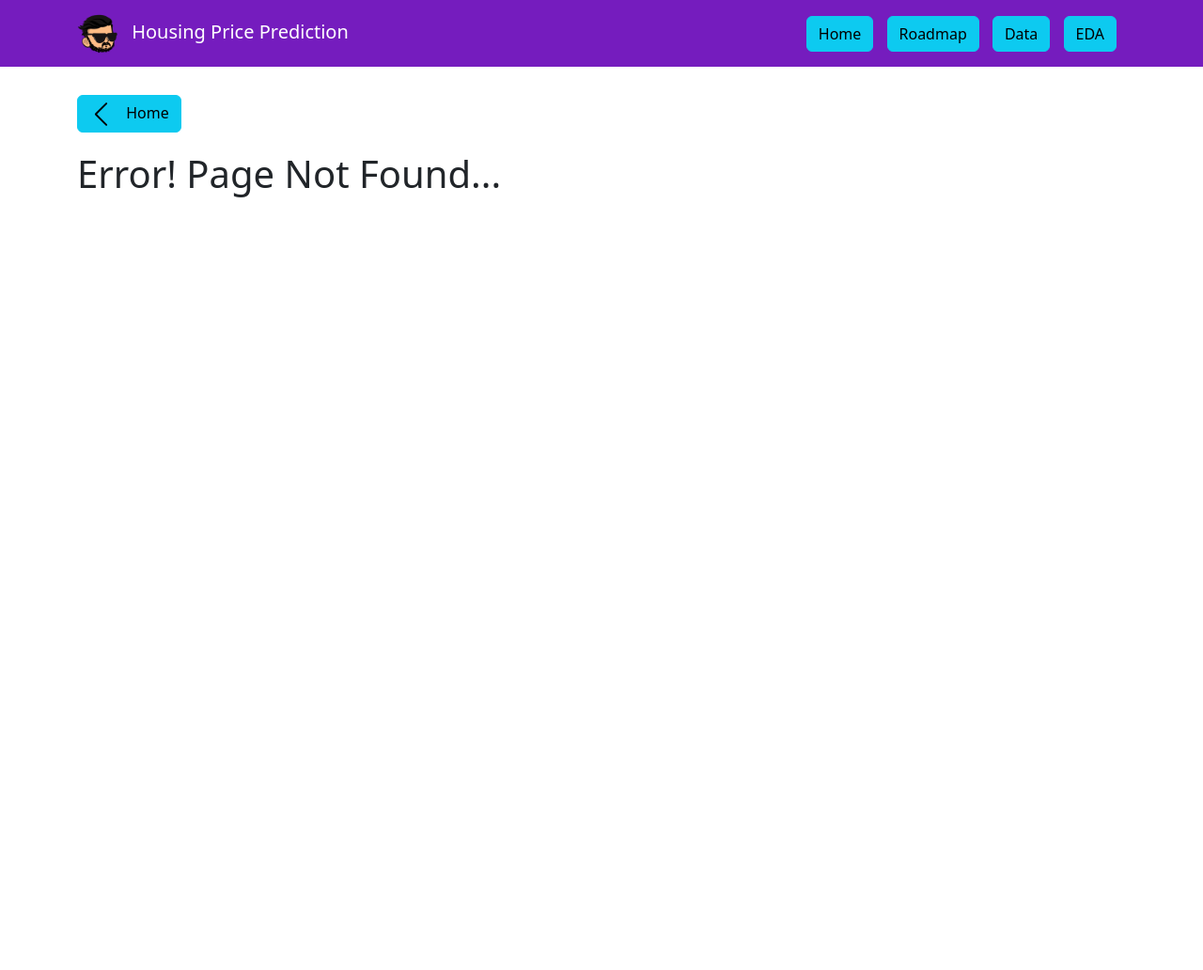
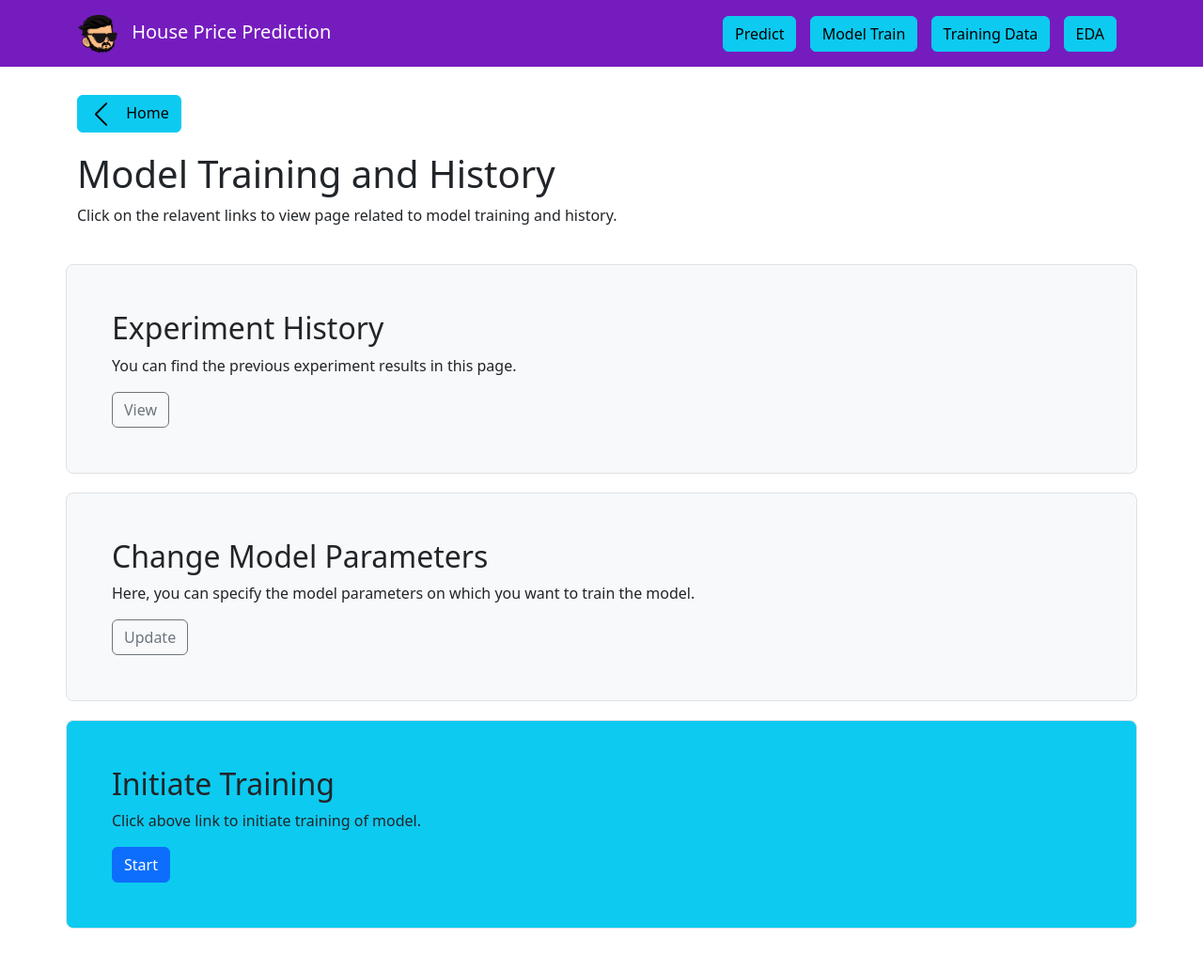
Before and after one commit to bheemaguli/House-Price-Prediction, a Flask app: page /model in a window 1280 px wide. Shown: the whole page at 94% size. Before the commit the page ends 210 px from the top, so only its background shows below. Run offline with Flask 2, Linux system fonts and the light colour scheme; some libraries are stand-ins or nearby versions.

Commit message:
Added Training Page, Restructured Template Files

```diff
--- a/app.py
+++ b/app.py
@@ -38,11 +38,15 @@ def index():
 
 @app.route('/roadmap', methods=['GET'])
 def roadmap():
-    return render_template('roadmap.html')
+    return render_template('Components/roadmap.html')
 
 @app.route('/data', methods=['GET'])
 def data():
-    return render_template('data.html')
+    return render_template('Components/data.html')
+
+@app.route('/model', methods=['GET'])
+def model():
+    return render_template('Components/model.html')
 
 @app.route('/eda', methods=['GET'])
 def eda():
@@ -50,11 +54,15 @@ def eda():
 
 @app.errorhandler(404)
 def page_not_found(e):
-    return render_template('404.html', e=e)
+    return render_template('Error/404.html', e=e)
 
 @app.errorhandler(500)
 def internal_server_error(e):
-    return render_template('500.html', e=e)
+    return render_template('Error/500.html', e=e)
+
+@app.route('/data/artifact')
+def data_artifact():
+    return redirect('/artifact')
 
 @app.route('/artifact', defaults={'req_path': 'housing'})
 @app.route('/artifact/<path:req_path>')
@@ -83,19 +91,24 @@ def render_artifact_dir(req_path):
         "parent_folder": os.path.dirname(abs_path),
         "parent_label": abs_path
     }
-    return render_template('files.html', result=result)
+    return render_template('Components/Data/files.html', result=result)
 
-@app.route('/view_experiment_hist', methods=['GET', 'POST'])
+@app.route('/model/view_experiment_hist', methods=['GET', 'POST'])
 def view_experiment_history():
     pipeline = Pipeline(config=Configuartion(current_time_stamp=get_current_time_stamp()))
     experiment_df = pipeline.get_experiments_status()
+    message = "If training has been initiated, refresh the page to get the \
+        latest result. Training usually takes above 50s to complete depending on \
+        training parameters provided."
+
     context = {
-        "experiment": list(experiment_df.itertuples(index=False, name=None))
+        "experiment": list(experiment_df.itertuples(index=False, name=None)),
+        "message": message
     }
-    return render_template('experiment_history.html', context=context)
+    return render_template('Components/Model/experiment_history.html', context=context)
 
 
-@app.route('/train', methods=['GET', 'POST'])
+@app.route('/model/train', methods=['GET', 'POST'])
 def train():
     message = ""
     pipeline = Pipeline(config=Configuartion(current_time_stamp=get_current_time_stamp()))
@@ -105,10 +118,9 @@ def train():
     else:
         message = "Training is already in progress."
     context = {
-        "experiment": pipeline.get_experiments_status().to_html(classes='table table-striped col-12'),
         "message": message
     }
-    return render_template('train.html', context=context)
+    return render_template('Components/Model/train.html', context=context)
 
 
 @app.route('/predict', methods=['GET', 'POST'])
@@ -146,8 +158,8 @@ def predict():
             HOUSING_DATA_KEY: housing_data.get_housing_data_as_dict(),
             MEDIAN_HOUSING_VALUE_KEY: median_housing_value,
         }
-        return render_template('predict.html', context=context)
-    return render_template("predict.html", context=context)
+        return render_template('Components/predict.html', context=context)
+    return render_template("Components/predict.html", context=context)
 
 
 @app.route('/saved_models', defaults={'req_path': 'saved_models'})
@@ -170,10 +182,10 @@ def saved_models_dir(req_path):
         "parent_folder": os.path.dirname(abs_path),
         "parent_label": abs_path
     }
-    return render_template('saved_models.html', result=result)
+    return render_template('Components/Data/saved_models.html', result=result)
 
 
-@app.route("/update_model_config", methods=['GET', 'POST'])
+@app.route("/model/update_model_config", methods=['GET', 'POST'])
 def update_model_config():
     try:
         message = ""
@@ -194,14 +206,14 @@ def update_model_config():
 
 
         model_config = read_yaml_file(file_path=MODEL_CONFIG_FILE_PATH)
-        return render_template('update_model.html', result={"model_config": model_config}, message=message)
+        return render_template('Components/Model/update_model.html', result={"model_config": model_config}, message=message)
 
     except  Exception as e:
         logging.exception(e)
         return str(e)
 
 
-@app.route(f'/logs', defaults={'req_path': f'{LOG_FOLDER_NAME}'})
+@app.route(f'/data/logs', defaults={'req_path': f'{LOG_FOLDER_NAME}'})
 @app.route(f'/{LOG_FOLDER_NAME}/<path:req_path>')
 def render_log_dir(req_path):
     os.makedirs(LOG_FOLDER_NAME, exist_ok=True)
@@ -218,7 +230,7 @@ def render_log_dir(req_path):
         "parent_folder": os.path.dirname(abs_path),
         "parent_label": abs_path
     }
-    return render_template('logs.html', result=result)
+    return render_template('Components/Data/logs.html', result=result)
 
 if __name__ == '__main__':
     app.run()
--- /dev/null
+++ b/templates/Components/model.html
@@ -0,0 +1,40 @@
+{% extends "base.html" %}
+
+{% block title %}
+<title>Project Data</title>
+{% endblock %}
+
+{% block content %}
+<div class="container">
+  <a class="btn btn-info" type="button" href="{{ url_for('index') }}" style="margin-bottom:20px;margin-top: 30px;">
+    <img src="{{ url_for('static', filename='arrow-left.svg') }}" alt="icon" width="25" height="25" style="margin-right:10px;">
+  Home</a>
+<div class="page-header">
+    <h1>Model Training and History</h1>
+</div>
+<p>Click on the relavent links to view page related to model training and history.</p>
+</div>
+<div class="container py-4">
+  <div class="row align-items-md-stretch" style="margin-bottom:20px;">
+    <div class="h-60 p-5 bg-light border rounded-3">
+      <h2>Experiment History</h2>
+      <p>You can find the previous experiment results in this page.</p>
+      <a href="{{ url_for('view_experiment_history') }}" class="btn btn-outline-secondary" type="button">View</a>
+    </div>
+  </div>
+  <div class="row align-items-md-stretch" style="margin-bottom:20px;">
+    <div class="h-60 p-5 bg-light border rounded-3">
+      <h2>Change Model Parameters</h2>
+      <p>Here, you can specify the model parameters on which you want to train the model.</p>
+      <a href="{{ url_for('update_model_config') }}" class="btn btn-outline-secondary" type="button">Update</a>
+    </div>
+  </div>
+  <div class="row align-items-md-stretch" style="margin-bottom:20px;">
+    <div class="h-60 p-5 bg-info border rounded-3">
+      <h2>Initiate Training</h2>
+      <p>Click above link to initiate training of model.</p>
+      <a href="{{ url_for('train') }}" class="btn btn-primary" type="button">Start</a>
+    </div>
+  </div>
+</div>
+{% endblock %}
--- a/templates/base.html
+++ b/templates/base.html
@@ -13,7 +13,7 @@
         {% endblock %}
 
         {% block title %}
-        <title>Housing Price Prediction</title>
+        <title>House Price Prediction</title>
         {% endblock %}
 
         {% endblock %}
@@ -30,17 +30,17 @@
                 alt="MDB Logo"
                 loading="lazy"
                 />
-                Housing Price Prediction
+                House Price Prediction
             </a>
             <div>
-                <a href="{{ url_for('index') }}" class="btn btn-info" role="button" style="margin-right:10px">
-                    Home
+                <a href="{{ url_for('predict') }}" class="btn btn-info" role="button" style="margin-right:10px">
+                    Predict
                 </a>
-                <a href="{{ url_for('roadmap') }}" class="btn btn-info" role="button" style="margin-right:10px">
-                    Roadmap
+                <a href="{{ url_for('model') }}" class="btn btn-info" role="button" style="margin-right:10px">
+                    Model Train
                 </a>
                 <a href="{{ url_for('data') }}" class="btn btn-info" role="button" style="margin-right:10px">
-                    Data
+                    Training Data
                 </a>
                 <a href="{{ url_for('eda') }}" class="btn btn-info" role="button" style="margin-right:10px">
                     EDA
```
Also changed, not shown: templates/Components/Model/experiment_history.html (renamed from templates/experiment_history.html, +6 -2 lines), templates/Components/Model/train.html (added, +31 -0 lines), templates/Components/Model/update_model.html (renamed from templates/update_model.html, +14 -14 lines), templates/Components/data.html (added, +42 -0 lines), templates/Components/predict.html (renamed from templates/predict.html, +6 -6 lines), templates/Components/roadmap.html (renamed from templates/roadmap.html, +12 -6 lines), templates/data.html (deleted, +0 -61 lines), templates/index.html (+9 -13 lines), templates/Components/Data/files.html (renamed from templates/files.html), templates/Components/Data/logs.html (renamed from templates/logs.html), templates/Components/Data/saved_models.html (renamed from templates/saved_models.html), templates/Error/404.html (renamed from templates/404.html), templates/Error/500.html (renamed from templates/500.html).
